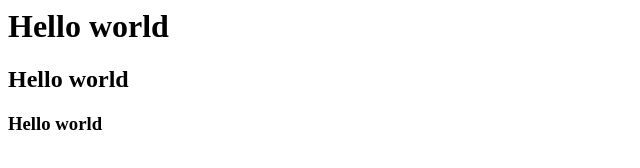
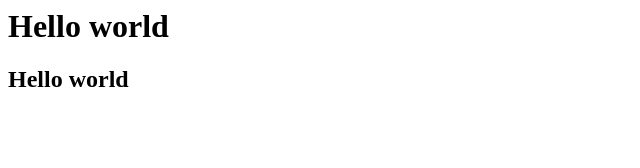
Before and after one commit to chaiput9999/project, a plain HTML site: page index.html in a window 1280 px wide. Shown: the whole page, without its empty margins (0-640 px from the left). Drawn offline with Linux system fonts and the light colour scheme.

Commit message:
commit 3 HTML

```diff
--- a/index.html
+++ b/index.html
@@ -5,6 +5,6 @@
 <body>
 <h1>Hello world</h1>
 <h2>Hello world</h2>
-<h3>Hello world</h3>
+
 </body>
 </html>
```
